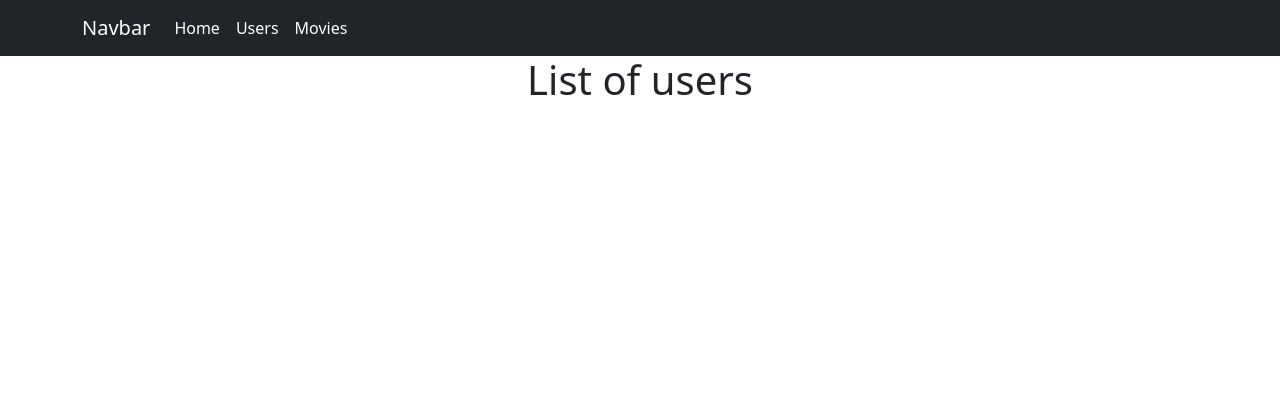
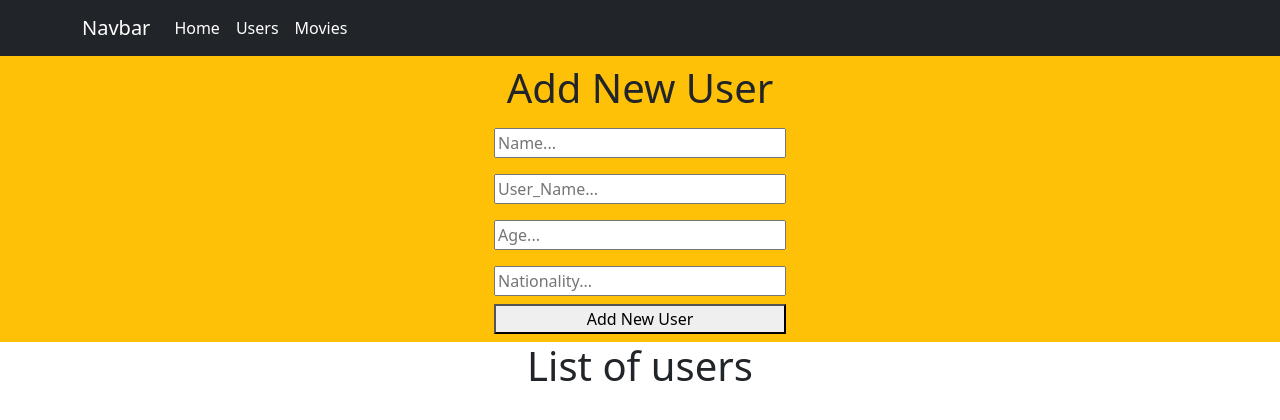
Before and after one commit to Med-Ri/graphQL-first-step, a React (Create React App) app in the folder client/: page /users in a window 1280 px wide. Shown: the top 420 px of the page. Built offline with nearby package versions, Linux system fonts and the light colour scheme; no server answers.

Commit message:
add new user [ client side ]

```diff
--- a/client/src/UsersData.js
+++ b/client/src/UsersData.js
@@ -1,5 +1,5 @@
-import React from "react";
-import { useQuery, gql } from "@apollo/client";
+import React, { useState } from "react";
+import { useQuery, gql, useMutation } from "@apollo/client";
 
 const QUERY_ALL_USERS = gql`
   query GetAllUsers {
@@ -12,8 +12,34 @@ const QUERY_ALL_USERS = gql`
   }
 `;
 
+const CREATE_USER_MUTATION = gql`
+  mutation CreateUser ($input: CreateUserInput! ) {
+    createUser(input: $input){
+      name
+      id
+    }
+
+
+  }
+
+
+
+
+`
+
 const UsersData = () => {
   const { data, loading , error } = useQuery(QUERY_ALL_USERS);
+
+  const [name , setName] = useState('');
+  const [userName, setUserName] = useState('');
+  const [age , setAge] = useState(0)
+  const [nationality, setNationality] = useState('')
+
+
+  const [createNewUser] = useMutation(CREATE_USER_MUTATION)
+
+
+
 
   if (loading) {
     return <h1> LOADING...  </h1>
@@ -26,6 +52,58 @@ const UsersData = () => {
 
   return(
     <div>
+        <div className="bg-warning p-2">
+          <h1> Add New User </h1>
+
+          <div className="d-flex flex-column container-sm w-25">
+            <input
+              className="my-2"
+              type="text"
+              placeHolder = "Name..."
+              onChange={(e) => setName(e.target.value)}
+            />
+            <input
+              className="my-2"
+              type="text"
+              placeHolder = "User_Name..."
+              onChange={(e) => setUserName(e.target.value)}
+            />
+            <input
+              className="my-2"
+              type="number"
+              min={0}
+              placeHolder = "Age..."
+              onChange={(e) => setAge(parseInt(e.target.value))}
+            />
+
+            <input
+              className="my-2"
+              type="text"
+              placeHolder = "Nationality..."
+              onChange={(e) => setNationality(e.target.value.toUpperCase())}
+            />
+
+
+            <button
+              onClick={()=>{
+                createNewUser({variables: {input : {
+                  name,
+                  userName,
+                  age,
+                  nationality
+                }}})
+              }}
+            >
+              Add New User
+            </button>
+          </div>
+
+
+        </div>
+
+
+
+
         <h1> List of users </h1>
         {
             data && data?.users?.map ((user , i) => {
```
